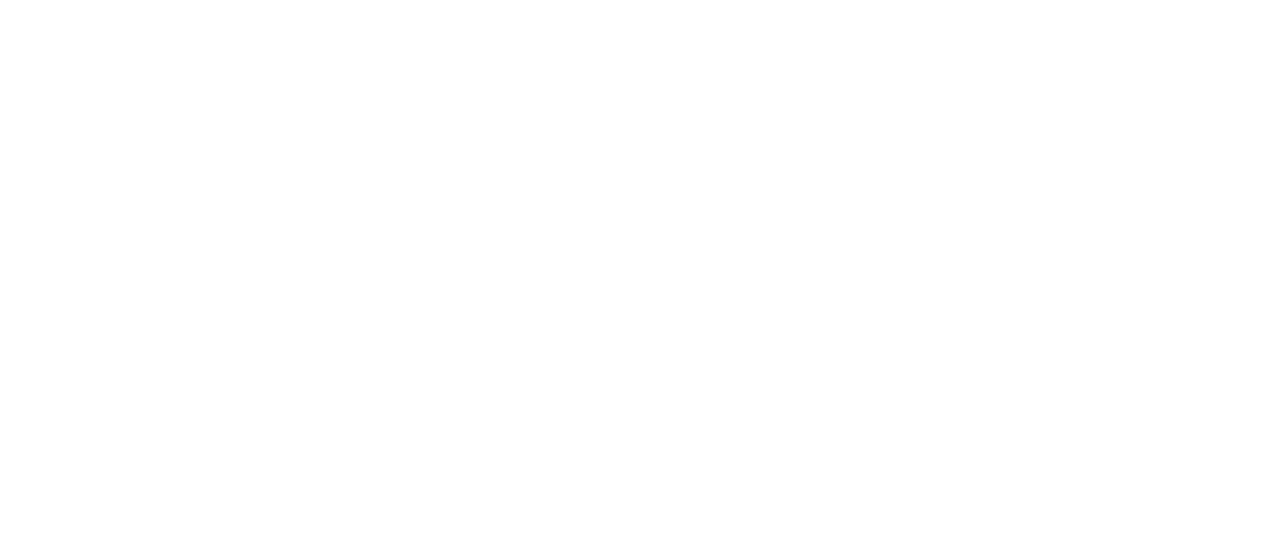
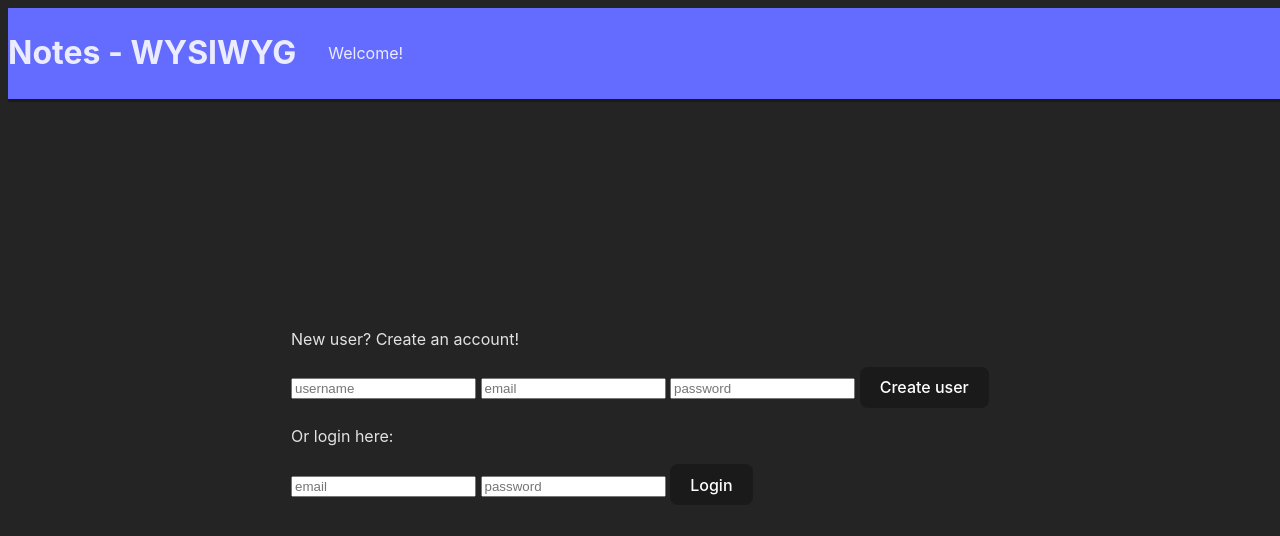
Before and after one commit to existenztim/Fullstack-Texteditor-with-mySQL-database, a website: page frontend/index.html in a window 1280 px wide. Drawn offline with Linux system fonts and the light colour scheme.

Commit message:
:tada: added router for adding user with uuid/encrypted password

```diff
--- a/backend/package.json
+++ b/backend/package.json
@@ -14,6 +14,7 @@
     "express": "~4.16.1",
     "morgan": "~1.9.1",
     "mysql2": "^3.2.0",
-    "tinymce": "^6.4.1"
+    "tinymce": "^6.4.1",
+    "uuid": "^9.0.0"
   }
 }
--- a/frontend/index.html
+++ b/frontend/index.html
@@ -4,12 +4,25 @@
     <meta charset="UTF-8">
     <meta http-equiv="X-UA-Compatible" content="IE=edge">
     <meta name="viewport" content="width=device-width, initial-scale=1.0">
-    <script src="script.js" defer></script>
+    <script src="./src/script.js" defer type="module"></script>
+    <link rel="stylesheet" href="./src/style/style.css"/>
     <title>Notes - WYSIWYG</title>
 </head>
 <body>
-    <div id="app">
+    <header id="headBar">
+        <div>
+            <h1>Notes - WYSIWYG</h1>
+        </div>
+        <div>
+            <p id="userGreeting">Welcome!</p>
+        </div>
+    </header>
 
-    </div>
+    <section id="hero">
+        <div id="app">
+            <div id="userForm"></div>
+        </div>
+    </section>
+
 </body>
 </html>
--- /dev/null
+++ b/frontend/package.json
@@ -0,0 +1,5 @@
+{
+  "dependencies": {
+    "tinymce": "^6.4.1"
+  }
+}
--- a/frontend/script.js
+++ /dev/null
@@ -1 +0,0 @@
-console.log("test");
--- /dev/null
+++ b/frontend/src/script.js
@@ -0,0 +1,11 @@
+import {generateLoginForm, generateLogoutForm} from './script/userForm.js';
+let publishedBaseUrl = "http://localhost:3000/"
+
+export const init = () => {
+    if(localStorage.getItem("username")) {
+        generateLogoutForm();
+    } else {
+        generateLoginForm();
+    }
+}
+init();
--- /dev/null
+++ b/frontend/src/script/userForm.js
@@ -0,0 +1,57 @@
+let userForm = document.getElementById("userForm");
+const greeting = document.getElementById("userGreeting");
+let publishedBaseUrl = "http://localhost:3000/"
+
+export const generateLogoutForm = () => {
+console.log("not logged in")
+}
+
+export const generateLoginForm = () => {
+    console.log("logged in")
+    userForm.innerHTML= /*html*/`
+    <p>New user? Create an account!</p>
+
+    <input type="text" id="newUserName" placeholder="username"/>
+    <input type="email" id="newEmail" placeholder="email"/>
+    <input type="password" id="newPassword" placeholder="password"/>
+    <button id="saveUserBtn">Create user</button>
+
+    <p>Or login here:</p>
+    <input type="text" id="loginEmail" placeholder="email" />
+    <input type="password" id="loginPassword" placeholder="password" />
+    <button id="loginUserBtn">Login</button>
+    `;
+
+    saveUserBtn.addEventListener("click", async () => {
+        let newUserName = document.getElementById("newUserName");
+        let newEmail = document.getElementById("newEmail");
+        let newPassword = document.getElementById("newPassword");
+
+        let newUser = {
+            name: newUserName.value,
+            email: newEmail.value,
+            password: newPassword.value
+        }
+
+        try {
+            const response = await fetch(`${publishedBaseUrl}users/add`,{
+                method:"POST",
+                headers: {
+                    "Content-Type": "application/json",
+                },
+                body: JSON.stringify(newUser)
+            });
+
+            const data = await response.json();
+            if (data.name) {
+                greeting.innerText = "";
+                greeting.innerHTML += /*html*/`
+                    <p>User ${data.name} was succesfully created!<p>
+                `;
+            }
+        }
+        catch(err) {
+            greeting.innerText = err;
+        }
+    });
+}
--- /dev/null
+++ b/frontend/src/style/style.css
@@ -0,0 +1,66 @@
+:root {
+    font-family: Inter, system-ui, Avenir, Helvetica, Arial, sans-serif;
+    line-height: 1.5;
+    font-weight: 400;
+
+    color-scheme: light dark;
+    color: rgba(255, 255, 255, 0.87);
+    background-color: #242424;
+
+    font-synthesis: none;
+    text-rendering: optimizeLegibility;
+    -webkit-font-smoothing: antialiased;
+    -moz-osx-font-smoothing: grayscale;
+    -webkit-text-size-adjust: 100%;
+  }
+
+  a {
+    font-weight: 500;
+    color: #646cff;
+    text-decoration: inherit;
+  }
+  a:hover {
+    color: #535bf2;
+  }
+
+  #hero {
+    display: flex;
+    flex-direction: column;
+    justify-content: center;
+    align-items: center;
+    min-width: 320px;
+    min-height: 100vh;
+    margin: 0;
+    overflow-y: hidden;
+}
+
+ #headBar {
+    display: flex;
+    align-items: center;
+    gap: 2rem;
+    margin: 0;
+    background-color: #646cff;
+    width: 100vw;
+    position:fixed;
+    border-bottom: 3px solid #1a1a1a;
+ }
+
+  button {
+    border-radius: 8px;
+    color: white;
+    border: 1px solid transparent;
+    padding: 0.6em 1.2em;
+    font-size: 1em;
+    font-weight: 500;
+    font-family: inherit;
+    background-color: #1a1a1a;
+    cursor: pointer;
+    transition: border-color 0.25s;
+  }
+  button:hover {
+    border-color: #646cff;
+  }
+  button:focus,
+  button:focus-visible {
+    outline: 4px auto -webkit-focus-ring-color;
+  }
```
Also changed, not shown: backend/routes/users.js (+22 -2 lines), 2 other files.
